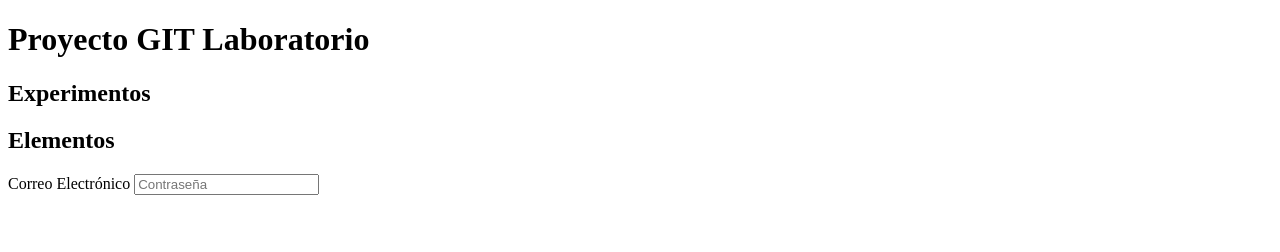
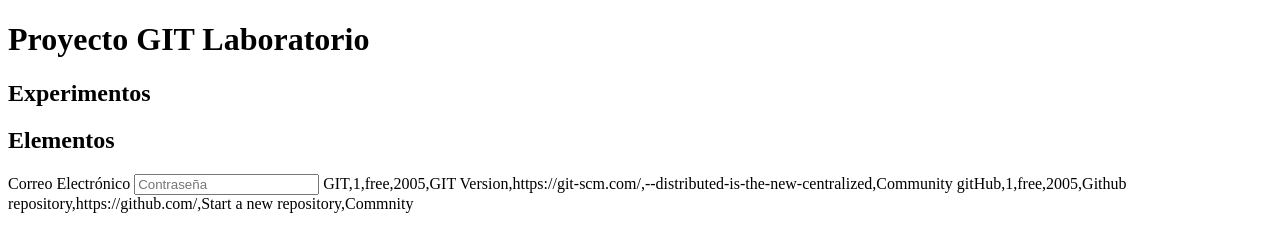
Before and after one commit to mnarrieta75/proyectogit, a plain HTML site: page index.html in a window 1280 px wide. Drawn offline with Linux system fonts and the light colour scheme.

Commit message:
Cambios en rama python

```diff
--- a/index.html
+++ b/index.html
@@ -17,4 +17,5 @@
       placeholder="Contraseña"
     />
 </body>
-</html>
+</html>GIT,1,free,2005,GIT Version,https://git-scm.com/,--distributed-is-the-new-centralized,Community
+gitHub,1,free,2005,Github repository,https://github.com/,Start a new repository,Commnity
```
